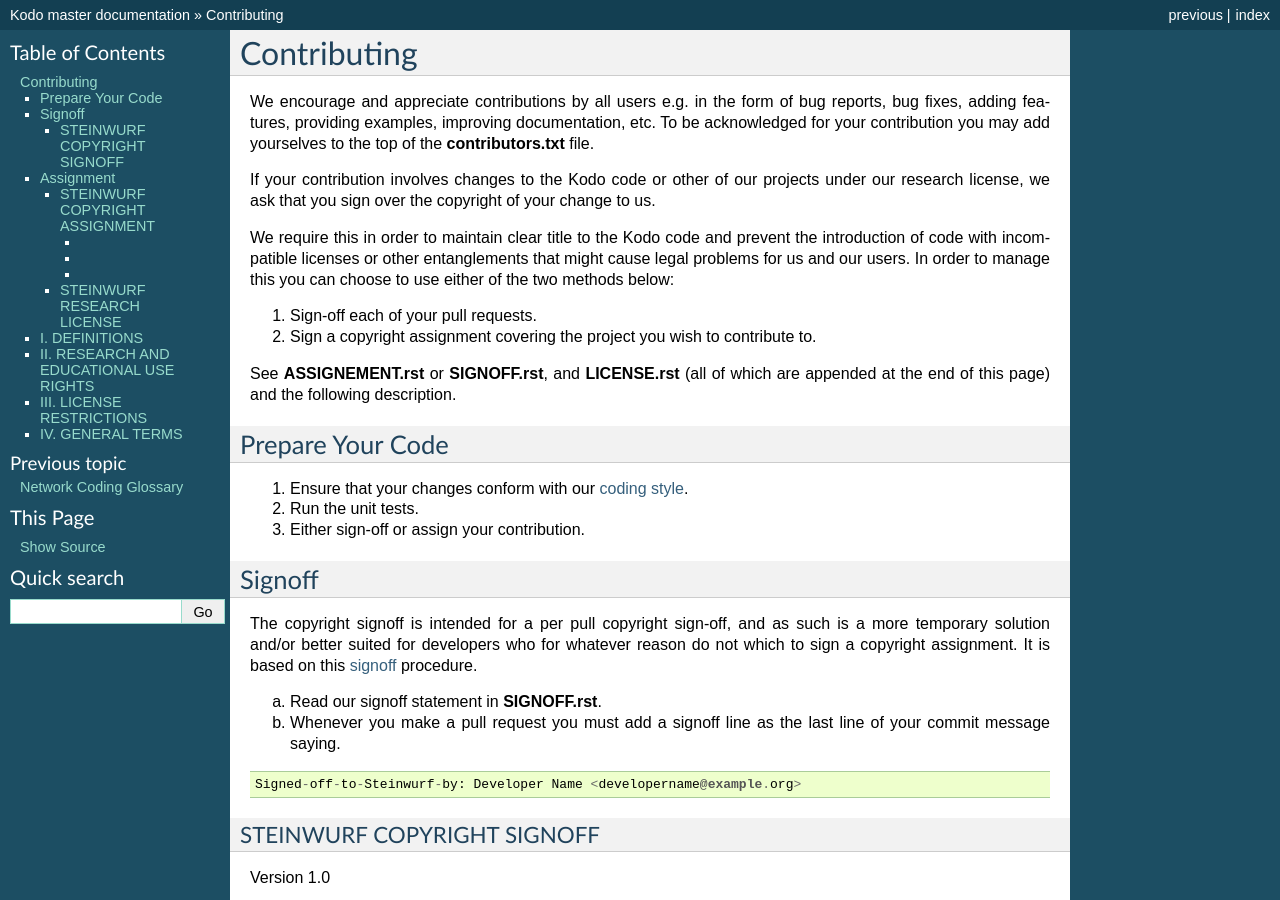
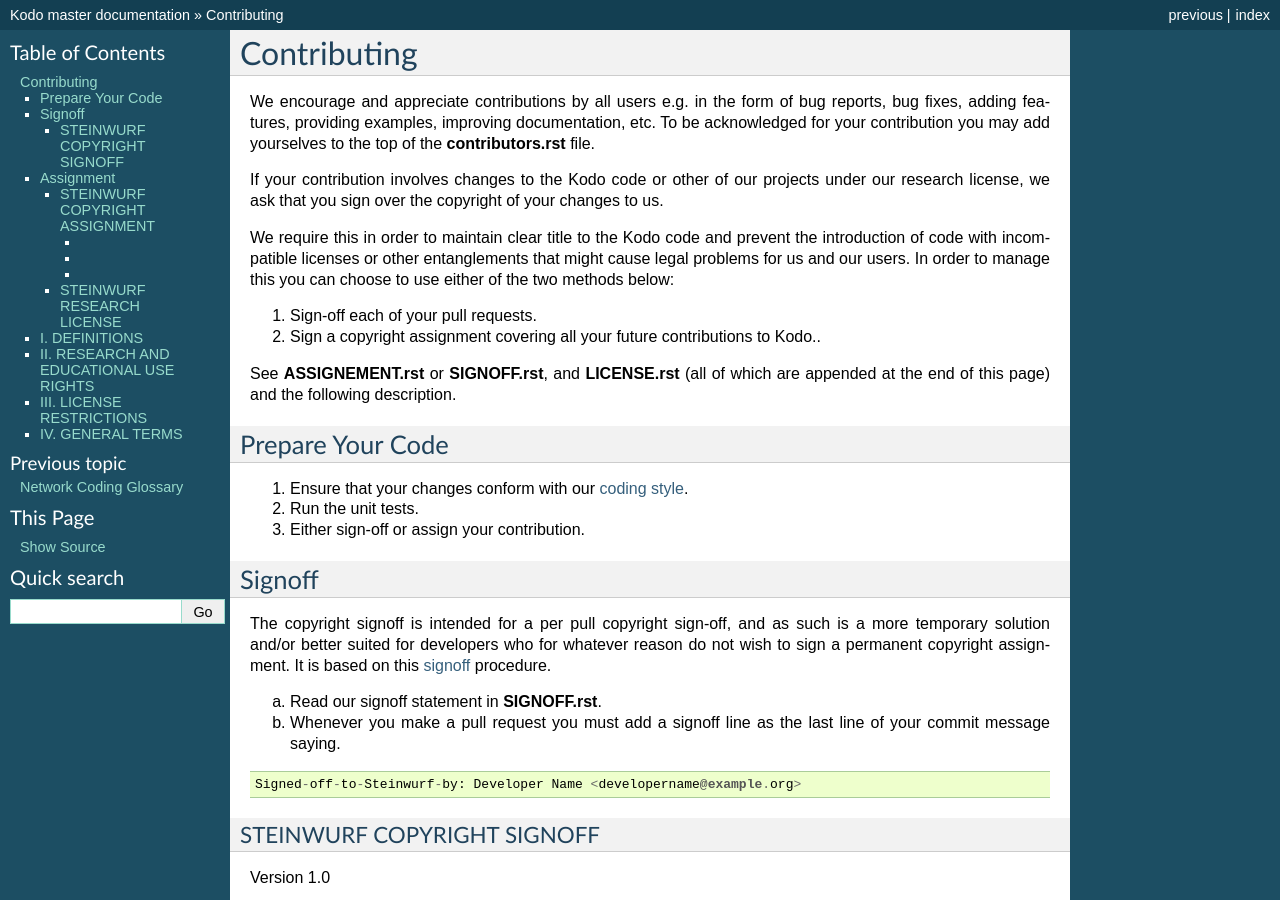
Before and after one commit to msherif4/kodo, a Sphinx documentation site: the page built from docs/source/contribution/contribution.rst, in a window 1280 px wide and 900 px high. Built offline with Sphinx 7.4.7, drawn with Linux system fonts in a browser that asks for light colours; formulas are drawn with MathJax 3.

Commit message:
Minor updates to the description.

```diff
--- a/docs/source/contribution/contribution.rst
+++ b/docs/source/contribution/contribution.rst
@@ -1,14 +1,14 @@
 Contributing
 ++++++++++++
 
-We encourage and appreciate contributions by all users e.g. in the form of bug reports, bug fixes, adding features, providing examples, improving documentation, etc. To be acknowledged for your contribution you may add yourselves to the top of the **contributors.txt** file.
+We encourage and appreciate contributions by all users e.g. in the form of bug reports, bug fixes, adding features, providing examples, improving documentation, etc. To be acknowledged for your contribution you may add yourselves to the top of the **contributors.rst** file.
 
-If your contribution involves changes to the Kodo code or other of our projects under our research license, we ask that you sign over the copyright of your change to us.
+If your contribution involves changes to the Kodo code or other of our projects under our research license, we ask that you sign over the copyright of your changes to us.
 
 We require this in order to maintain clear title to the Kodo code and prevent the introduction of code with incompatible licenses or other entanglements that might cause legal problems for us and our users. In order to manage this you can choose to use either of the two methods below:
 
 1. Sign-off each of your pull requests.
-2. Sign a copyright assignment covering the project you wish to contribute to.
+2. Sign a copyright assignment covering all your future contributions to Kodo..
 
 See **ASSIGNEMENT.rst** or **SIGNOFF.rst**, and **LICENSE.rst** (all of which are appended at the end of this page) and the following description.
 
@@ -30,7 +30,7 @@
 
 .. _signoff: http://gerrit.googlecode.com/svn/documentation/2.0/user-signedoffby.html
 
-The copyright signoff is intended for a per pull copyright sign-off, and as such is a more temporary solution and/or better suited for developers who for whatever reason do not which to sign a copyright assignment. It is based on this signoff_ procedure.
+The copyright signoff is intended for a per pull copyright sign-off, and as such is a more temporary solution and/or better suited for developers who for whatever reason do not wish to sign a permanent copyright assignment. It is based on this signoff_ procedure.
 
 a. Read our signoff statement in **SIGNOFF.rst**.
 b. Whenever you make a pull request you must add a signoff line as the last line of your commit message saying.
```
